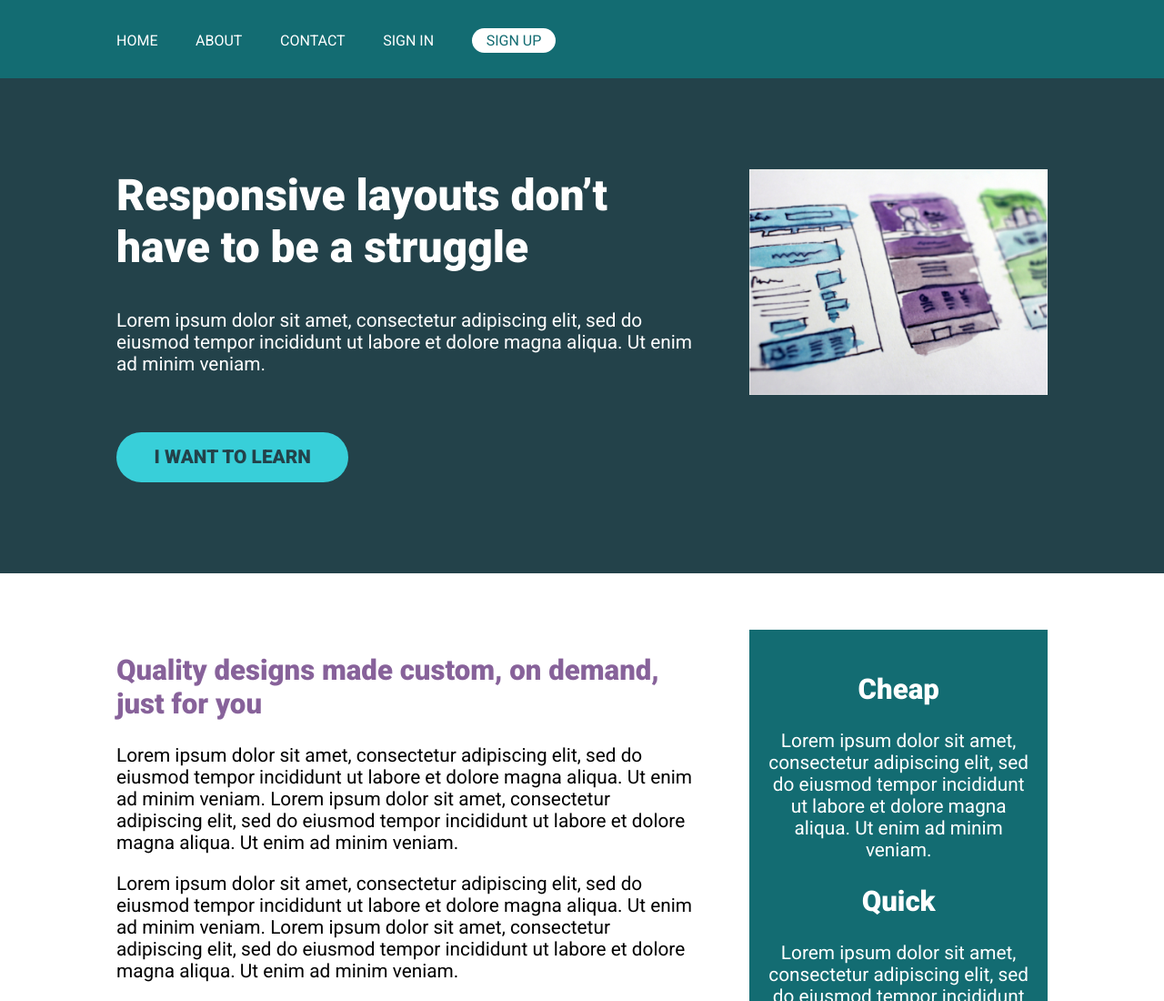
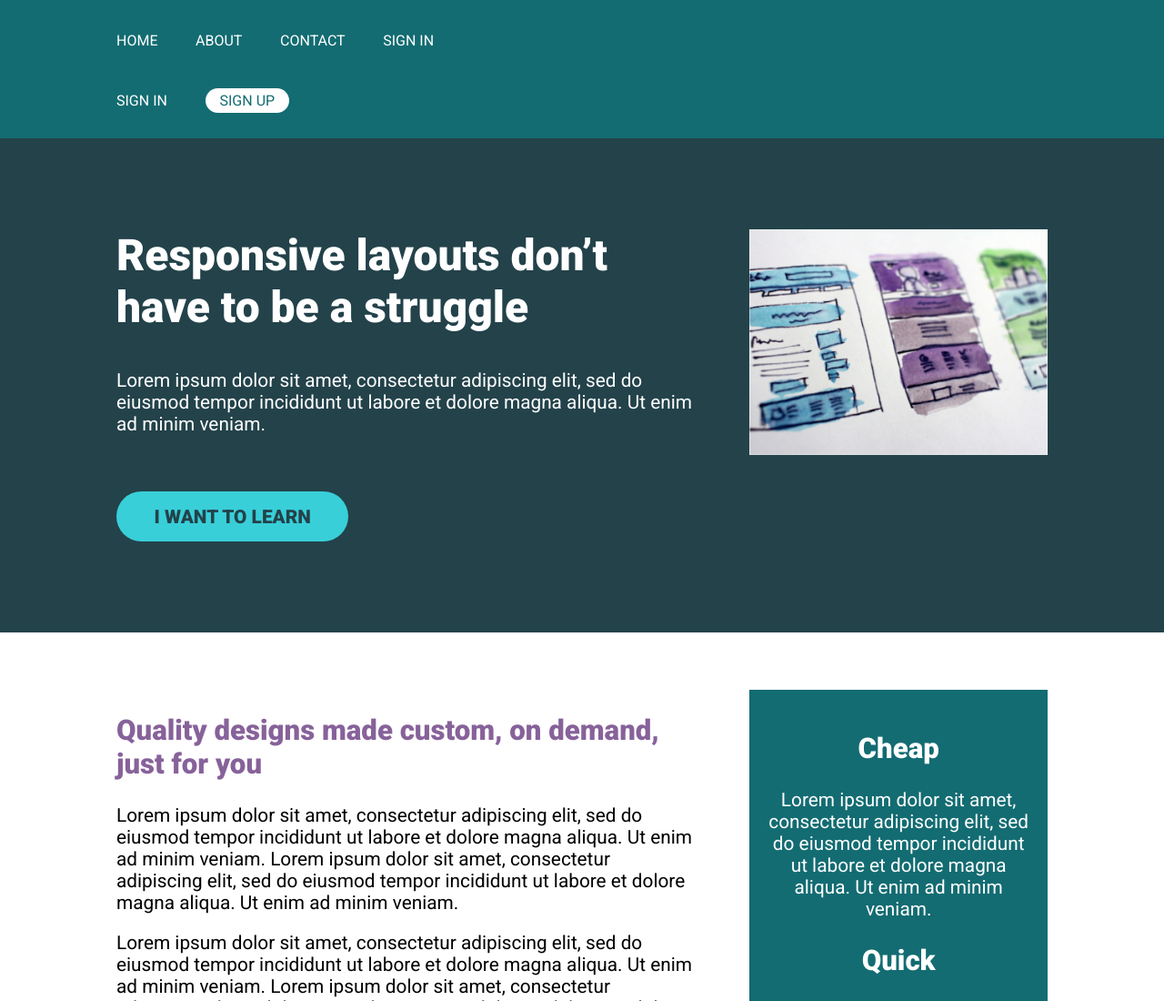
Before and after one commit to ramigs/conquering-responsive-layouts, a plain HTML site: page flexbox/nav-challenge/index.html in a window 1280 px wide. Shown: the top 1100 px of the page at 91% size. Drawn offline with Linux system fonts and the light colour scheme.

```diff
--- a/flexbox/nav-challenge/index.html
+++ b/flexbox/nav-challenge/index.html
@@ -12,19 +12,23 @@
   </head>
   <body>
     <header>
-      <nav class="nav container">
+      <div class="container">
+        <nav class="nav">
           <ul class="nav__list">
             <li class="nav__item"><a href="#" class="nav__link">Home</a></li>
             <li class="nav__item"><a href="#" class="nav__link">About</a></li>
             <li class="nav__item"><a href="#" class="nav__link">Contact</a></li>
+            <li class="nav__item"><a href="#" class="nav__link">Sign In</a></li>
+          </ul>
+          <ul class="nav__list">
             <li class="nav__item"><a href="#" class="nav__link">Sign In</a></li>
             <li class="nav__item">
               <a href="#" class="nav__link nav__link--button">Sign up</a>
             </li>
           </ul>
         </nav>
+      </div>
     </header>
-
     <section class="hero">
       <div class="container row">
         <div class="hero__text">
```
Also changed, not shown: challenge-01/index.html (+8 -7 lines), challenge-01/style.css (line endings or trailing spaces), challenge-02/index.html (line endings or trailing spaces), challenge-02/style.css (line endings or trailing spaces), flexbox/challenge-01/index.html (line endings or trailing spaces), flexbox/challenge-01/style.css (line endings or trailing spaces), flexbox/challenge-02/index.html (line endings or trailing spaces), flexbox/challenge-02/style.css (line endings or trailing spaces), flexbox/nav-challenge/style.css (line endings or trailing spaces). Lines whose indentation alone changed are shown as unchanged.
